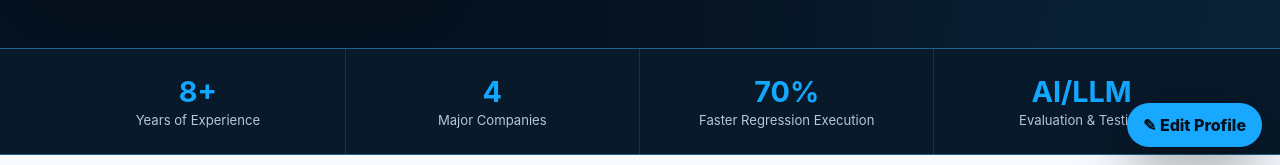
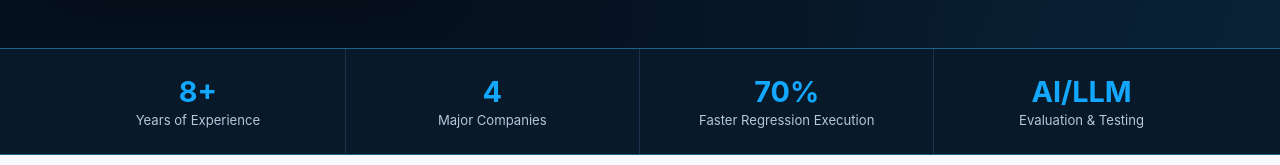
Before and after one commit to amitk09/amitk09.github.io, a plain HTML site: page index.html in a window 1280 px wide. Shown: the part 635-800 px from the top of the page. Drawn offline with Linux system fonts and the light colour scheme.

Commit message:
Remove edit profile button from index.html
Remove edit profile button and related comments.

```diff
--- a/index.html
+++ b/index.html
@@ -684,7 +684,7 @@
     </section>
     <footer class="footer">© <span id="year">2026</span> Amit Kumar • Build. Test. Break. Improve. Repeat.
     </footer>
-    <button class="editToggle" id="editToggle">✎ Edit Profile</button>
+    <!-- <button class="editToggle" id="editToggle">✎ Edit Profile</button>
     <aside class="editor" id="editor">
         <h3>Portfolio Editor</h3>
         <p>Make changes, then download the updated HTML and replace the file in GitHub. Image uploads are embedded into
@@ -703,7 +703,7 @@
         $('#reset').onclick = () => { cfg = { ...defaults }; localStorage.removeItem('portfolioConfig'); apply() };
         $('#downloadHtml').onclick = () => { let source = '<!doctype html>\n' + document.documentElement.outerHTML; source = source.replace(/const defaults=\{.*?\};/s, 'const defaults=' + JSON.stringify(cfg) + ';'); source = source.replace('class="editor open"', 'class="editor"'); const blob = new Blob([source], { type: 'text/html' }), a = document.createElement('a'); a.href = URL.createObjectURL(blob); a.download = 'index.html'; a.click(); URL.revokeObjectURL(a.href) };
         $('#year').textContent = new Date().getFullYear(); const io = new IntersectionObserver(es => es.forEach(e => { if (e.isIntersecting) e.target.classList.add('show') }), { threshold: .15 }); document.querySelectorAll('.reveal').forEach(e => io.observe(e));
-    </script>
+    </script> -->
 
 
 </body></html>
```
